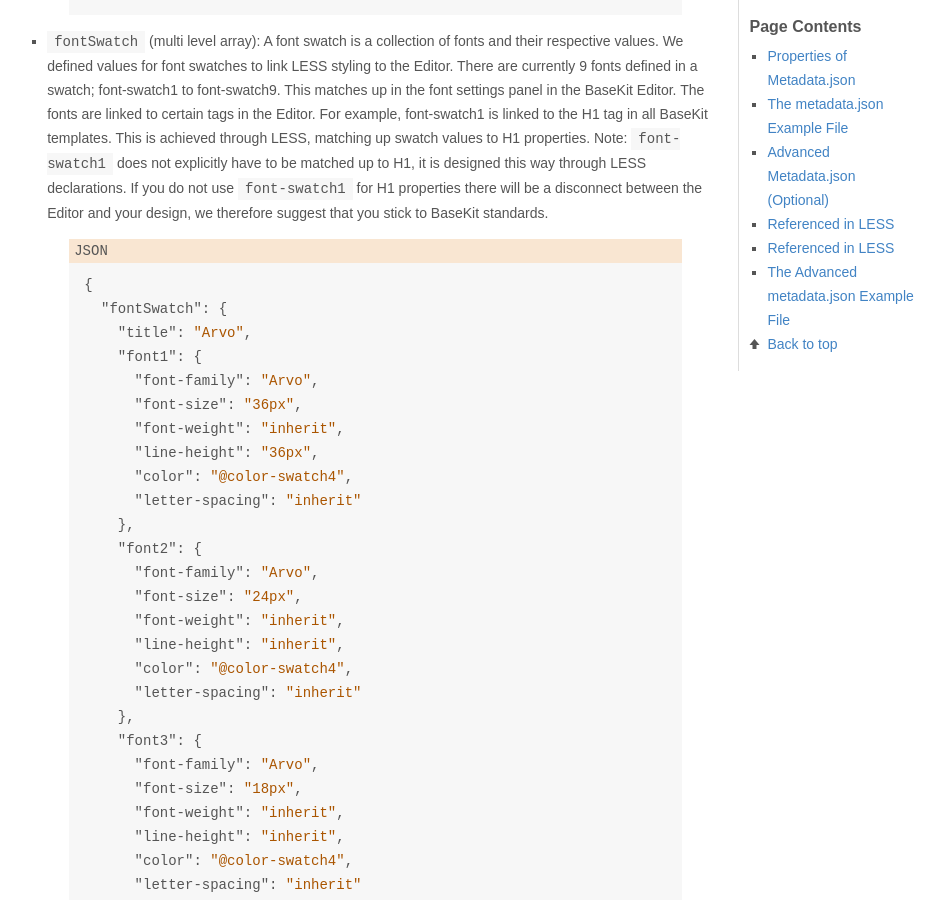
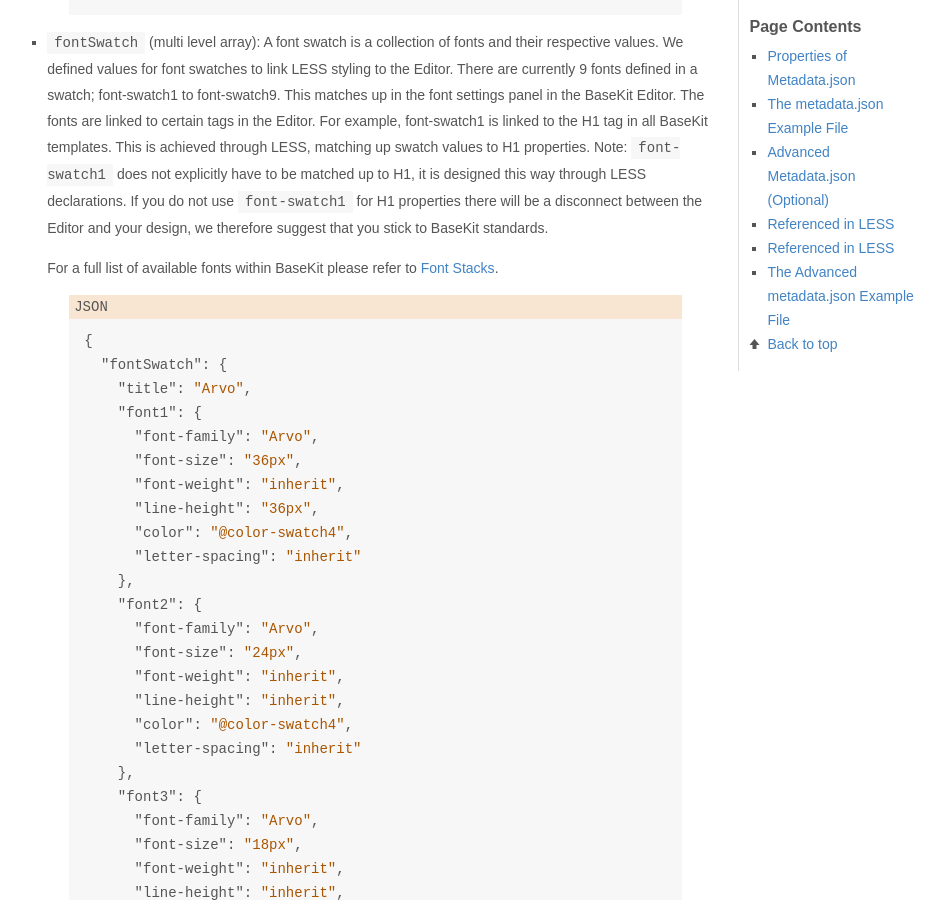
Before and after one commit to rusic/documentation, a Jekyll site: the page built from templating/metadata.md, in a window 1280 px wide and 900 px high, scrolled down 2197 px. Shown: the whole window, without its empty margins (315-1259 px from the left). Built offline with Jekyll 4.4.1, drawn with Linux system fonts in a browser that asks for light colours; some of the changed text lies outside the part shown.

Commit message:
Adds link to font stacks page

````diff
--- a/templating/metadata.md
+++ b/templating/metadata.md
@@ -95,6 +95,8 @@ body {
 
 * ```fontSwatch``` (multi level array): A font swatch is a collection of fonts and their respective values. We defined values for font swatches to link LESS styling to the Editor. There are currently 9 fonts defined in a swatch; font-swatch1 to font-swatch9. This matches up in the font settings panel in the BaseKit Editor. The fonts are linked to certain tags in the Editor. For example, font-swatch1 is linked to the H1 tag in all BaseKit templates. This is achieved through LESS, matching up swatch values to H1 properties. Note: ```font-swatch1``` does not explicitly have to be matched up to H1, it is designed this way through LESS declarations. If you do not use ```font-swatch1``` for H1 properties there will be a disconnect between the Editor and your design, we therefore suggest that you stick to BaseKit standards.
 
+  For a full list of available fonts within BaseKit please refer to [Font Stacks](/data/font-stacks/).
+
 {% highlight json %}
 
 {
@@ -189,8 +191,6 @@ body {
 }
 
 {% endhighlight %}
-
-We have a [full list of Google fonts that are available](/templating/font-stacks/) to use within templates.
 
 ### Referenced in LESS
 
````
